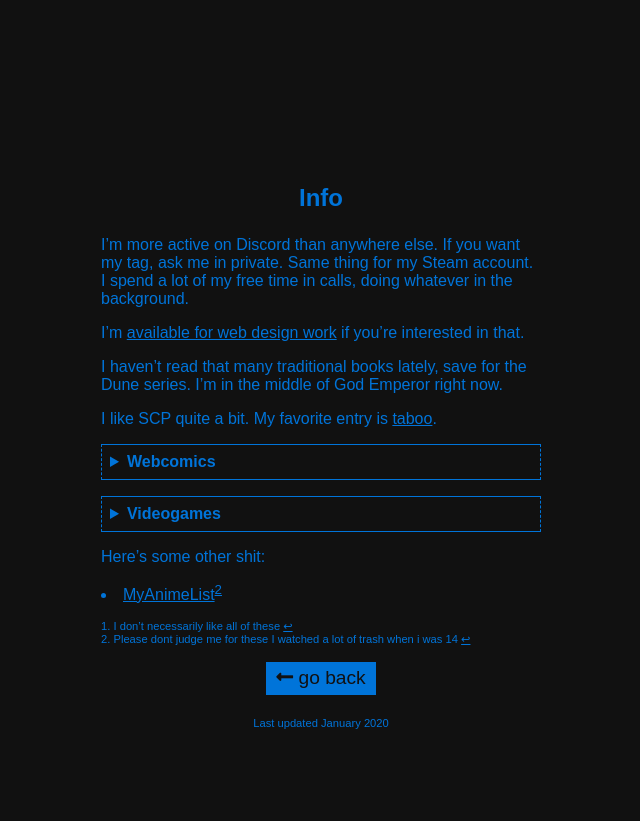
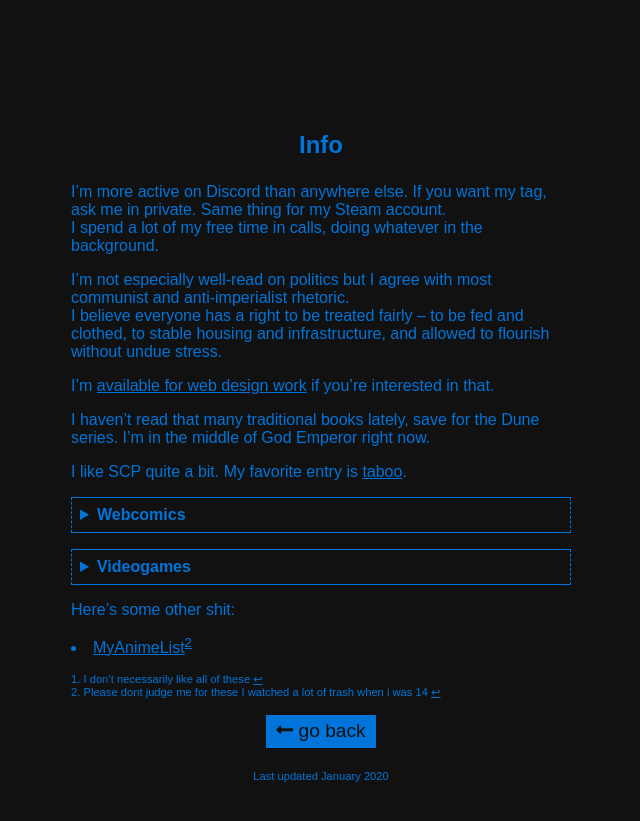
Before and after one commit to chitinlink/chitinlink.github.io, a Jekyll site: the page built from info.md, in a window 1280 px wide. Shown: the top 821 px of the page, without its empty margins (319-959 px from the left). Built offline with Jekyll 4.4.1, drawn with Linux system fonts in a browser that asks for light colours; our own code applies the rules of GitHub Pages for plain Markdown files.

Commit message:
w4rgtehsrynhtmgj

```diff
--- a/_includes/details.html
+++ /dev/null
@@ -1,3 +0,0 @@
-<details markdown="1"><summary>{{ include.title }}</summary>
-{{ include.content }}
-</details>
--- a/assets/style.sass
+++ b/assets/style.sass
@@ -39,7 +39,7 @@
 #info
   margin: 1em auto
   padding: 0 2ch
-  max-width: 440px
+  max-width: 500px
   h2
     text-align: center
   details
@@ -193,3 +193,55 @@
   height: 100%
   width: 100%
   backface-visibility: hidden
+
+// bigger cube shit
+// .cube_container
+//   perspective: 300px
+//   --side: 20px
+//   width: var(--side)
+//   height: var(--side)
+
+// .cube
+//   width: 100%
+//   height: 100%
+//   position: relative
+//   transform-style: preserve-3d
+//   // transform: translateZ(calc(-(var(--side)/2)))
+
+// .cube_face
+//   position: absolute
+//   width: var(--side)
+//   height: var(--side)
+//   // backface-visibility: hidden
+
+// .cube_face.face-front
+//   transform: rotateY(  0deg) translateZ(calc(var(--side) / 2))
+//   background: red
+// .cube_face.face-right
+//   transform: rotateY( 90deg) translateZ(calc(var(--side) / 2))
+//   background: blue
+// .cube_face.face-back
+//   transform: rotateY(180deg) translateZ(calc(var(--side) / 2))
+//   background: red
+// .cube_face.face-left
+//   transform: rotateY(-90deg) translateZ(calc(var(--side) / 2))
+//   background: blue
+// .cube_face.face-top
+//   transform: rotateX( 90deg) translateZ(calc(var(--side) / 2))
+//   background: green
+// .cube_face.face-bottom
+//   transform: rotateX(-90deg) translateZ(calc(var(--side) / 2))
+//   background: green
+
+// .cube.show-front
+//   transform: rotateY(   0deg)
+// .cube.show-right
+//   transform: rotateY( -90deg)
+// .cube.show-back
+//   transform: rotateY(-180deg)
+// .cube.show-left
+//   transform: rotateY(  90deg)
+// .cube.show-top
+//   transform: rotateX( -90deg)
+// .cube.show-bottom
+//   transform: rotateX(  90deg)
--- a/info.md
+++ b/info.md
@@ -7,14 +7,16 @@
 I'm more active on Discord than anywhere else. If you want my tag, ask me in private. Same thing for my Steam account.
 I spend a lot of my free time in calls, doing whatever in the background.
 
+I'm not especially well-read on politics but I agree with most communist and anti-imperialist rhetoric.
+I believe everyone has a right to be treated fairly -- to be fed and clothed, to stable housing and infrastructure, and allowed to flourish without undue stress.
+
 I'm [available for web design work](https://twitter.com/technoabyss/status/1222519819146334208) if you're interested in that.
 
 I haven't read that many traditional books lately, save for the Dune series. I'm in the middle of God Emperor right now.
 
 I like SCP quite a bit. My favorite entry is [taboo](http://www.scp-wiki.net/taboo).
 
-{% capture Webcomics %}
-
+<details markdown="1"><summary>Webcomics</summary>
 I'm keeping up with a number of webcomics atm:
 
 - [Gunnerkrigg Court](https://www.gunnerkrigg.com/?p=1)
@@ -36,10 +38,9 @@
 - [Harpy Gee](https://harpygee.com/comic/cover) (Dropped midway)
 
 I'm a huge fan of format-breaking and hypertext stuff - the flashes in Homestuck, nonlinear storytelling (eg. SCP)
-{% endcapture %}
-{% include details.html title="Webcomics" content=Webcomics %}
+</details>
 
-{% capture Videogames %}
+<details markdown="1"><summary>Videogames</summary>
 I will usually change the game I'm focusing on every few weeks.
 
 Here's some I usually come back to:
@@ -61,8 +62,7 @@
 - Portal 2
 
 I have a full list of games I've played at my [Backloggery](https://backloggery.com/games.php?user=technoabyss)[^1].
-{% endcapture %}
-{% include details.html title="Videogames" content=Videogames %}
+</details>
 
 Here's some other shit:
 
```
